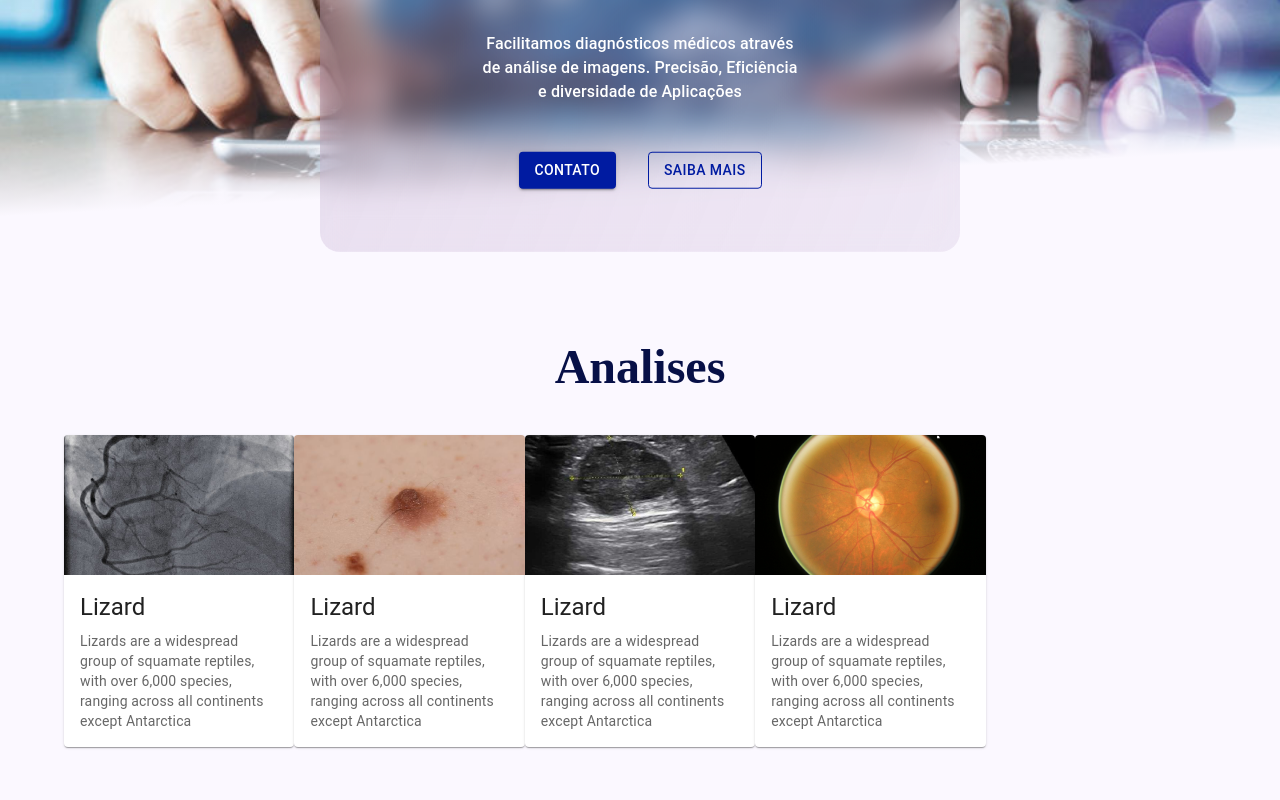
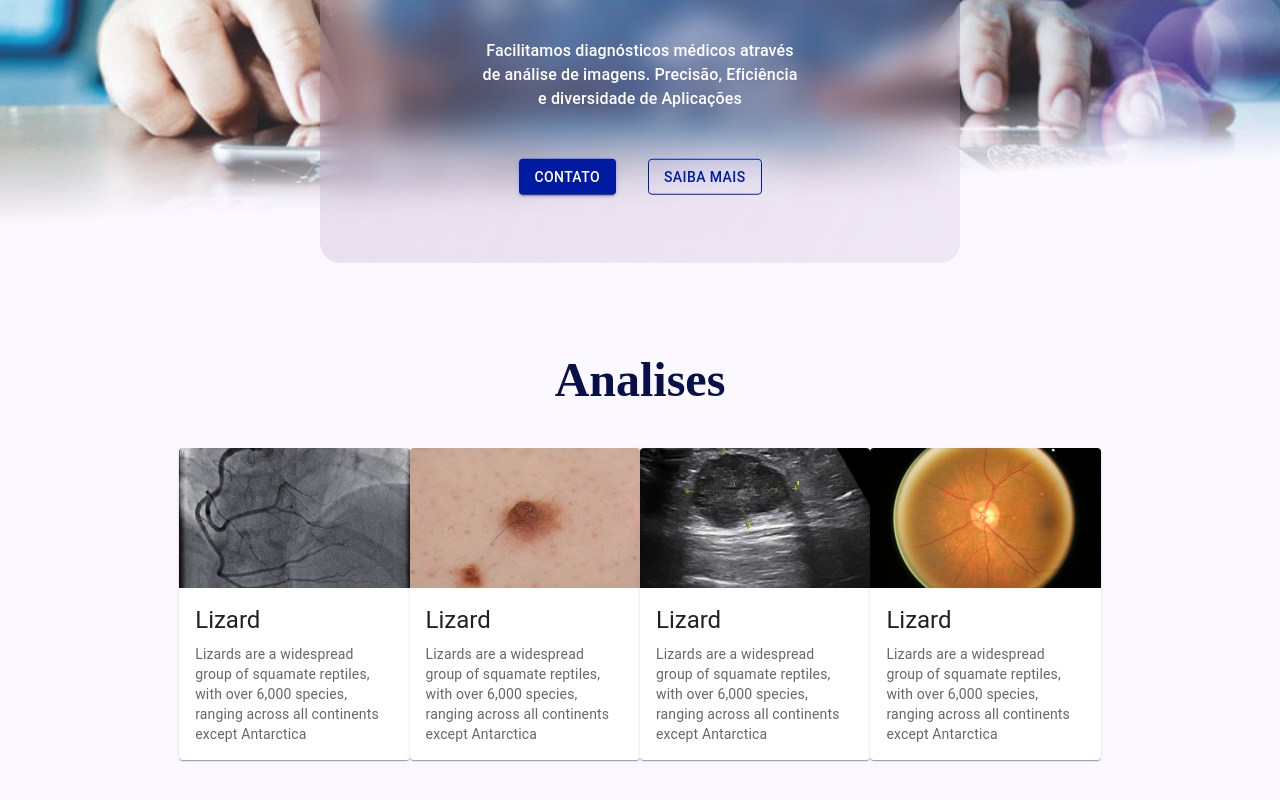
Before and after one commit to DheiverSantos/GeniusAI, a React (Vite) app: page /catalogo in a window 1280 px wide. Shown: the part 334-1134 px from the top of the page. Built offline with nearby package versions, Linux system fonts and the light colour scheme.

Commit message:
chore: ajuste position card

```diff
--- a/src/components/cardFull/CardFull.tsx
+++ b/src/components/cardFull/CardFull.tsx
@@ -10,7 +10,7 @@ interface CardFullProps {
 
 export default function CardFull({ thumb }: CardFullProps) {
   return (
-    <Card sx={{ maxWidth: 345 }}>
+    <Card sx={{ maxWidth: 345, marginBottom: '2rem' }}>
       <CardActionArea>
         <CardMedia component="img" height="140" image={thumb} alt="thumb" />
         <CardContent>
--- a/src/pages/catalogue/style.ts
+++ b/src/pages/catalogue/style.ts
@@ -80,6 +80,7 @@ export const subTitleStyle = {
 export const cardsSection = {
   display: 'flex',
   flexDirection: 'column',
+  alignItems: 'center',
   width: '90%',
   gap: 5,
 }
```
